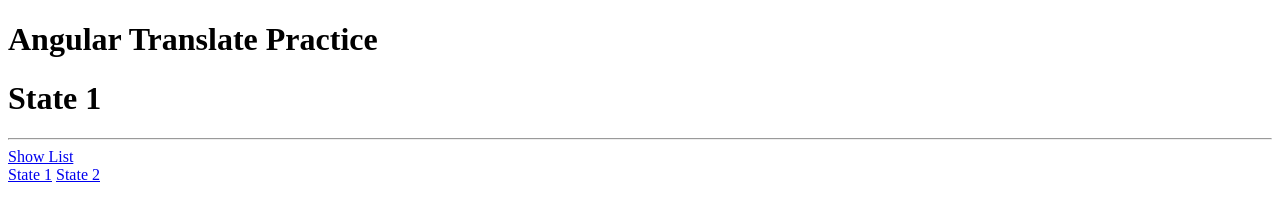
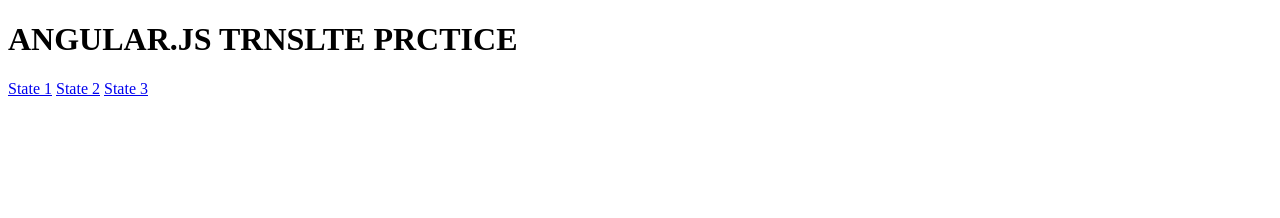
Before and after one commit to NicoMijoch/angular_translate_practice, a website: page index.html at #/state3 in a window 1280 px wide. Drawn offline with nearby package versions, Linux system fonts and the light colour scheme.

Commit message:
filter y ui-sref-active

```diff
--- a/index.html
+++ b/index.html
@@ -3,7 +3,7 @@
 	<head>
 
 		<!-- Agregar los <META> tags-->
-		<title>Angular Translate Practice</title>
+		<title>{{mensaje}} Translate Practice</title>
 		<!-- Bower dependencies -->
 		<script src="./bower_components/angular/angular.js"></script>
 		<script src="./bower_components/angular-ui-router/release/angular-ui-router.js"></script>
@@ -11,10 +11,16 @@
 		<script src="./js/tanslationApp.js"></script>
 	</head>
 	<body>
-		<h1>Angular Translate Practice</h1>
+		<h1>{{mensaje}} {{"Translate Practice" | uppercase | sacaras}}</h1>
+
+		<p class="nav">
+		<!-- We'll also add some navigation: -->
+		<a ui-sref="state1({param1: 25})" ui-sref-active="active">State 1</a>
+		<a ui-sref="state2" ui-sref-active="active">State 2</a>
+		<a ui-sref="state3" ui-sref-active="active">State 3</a>
+		</p>
+
+		<!-- uiRouter render the views using ui-view -->
 		<div ui-view></div>
-		<!-- We'll also add some navigation: -->
-		<a ui-sref="state1">State 1</a>
-		<a ui-sref="state2">State 2</a>
 	</body>
 </html>
--- a/js/tanslationApp.js
+++ b/js/tanslationApp.js
@@ -8,15 +8,13 @@
 		  // Now set up the states
 		  $stateProvider
 			.state('state1', {
-			  url: "/state1",
+			  url: "/state1/:param1",
 			  templateUrl: "partials/state1.html"
 			})
 			.state('state1.list', {
 			  url: "/list",
 			  templateUrl: "partials/state1.list.html",
-			  controller: function($scope) {
-				$scope.items = ["A", "List", "Of", "Items"];
-			  }
+			  controller: "simpleCtrl"
 			})
 			.state('state2', {
 			  url: "/state2",
@@ -28,5 +26,26 @@
 			  controller: function($scope) {
 				$scope.things = ["A", "Set", "Of", "Things"];
 			  }
+			})
+			.state('state3', {
+			  url: "/state3",
+			  templateUrl: "partials/state3.html",
+			  controller: function($state){
+				  $state.go("state1", {param1: true});
+			  }
 			});
-		});
+		})
+		.controller("simpleCtrl", function($scope,$stateParams){
+			console.log($stateParams)
+			debugger;
+			$scope.demo="Simple Controller";
+		})
+		.filter('sacaras', function(){
+			return function(input) {
+				console.log(input);
+				return input.replace(/A/g,"");
+			}
+		})
+		.run(function($rootScope){
+          $rootScope.mensaje = "ANGULAR.JS";
+        });
```
Also changed, not shown: partials/state3.html (added, +5 -0 lines).
